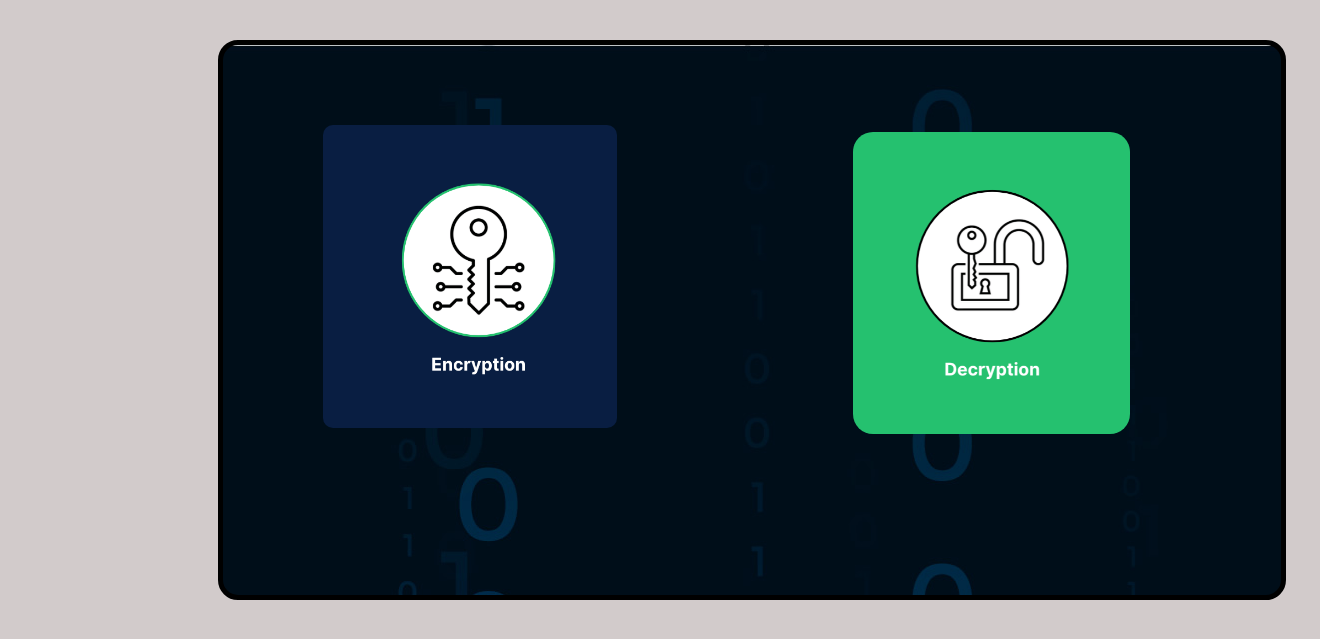
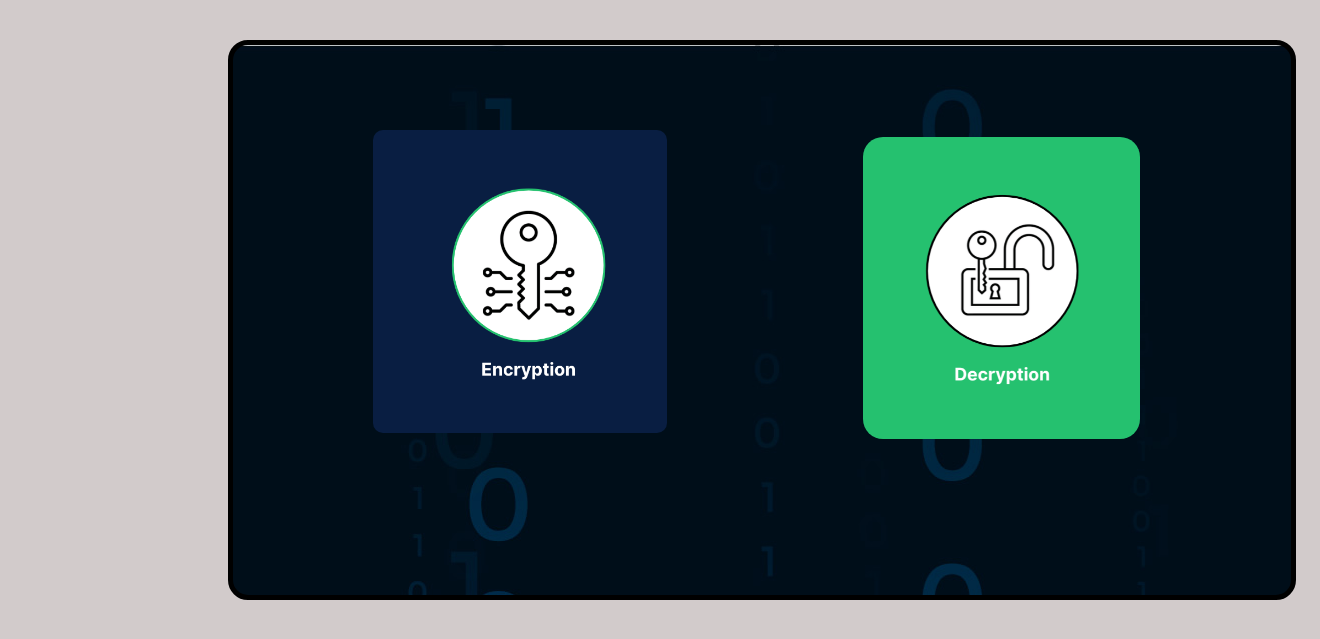
Before and after one commit to Thanush-07/Secureption-, a Flask app: page / in a window 1320 px wide. Shown: the part 106-745 px from the top of the page. Run offline with Flask 3, Linux system fonts and the light colour scheme.

Commit message:
stylesheet updated

```diff
--- a/static/style.css
+++ b/static/style.css
@@ -52,7 +52,7 @@
      height: 550px;
      width:28cm;
     position: relative;
-    margin-left:210px;
+    margin-left:220px;
    border: 5px;
 
    border-radius: 20px;
@@ -68,8 +68,9 @@
     position: relative;
     left: 100px;
     top: 70px;
-    margin-top: 10px;
+    margin-top: 15px;
     border-radius: 20px;
+    margin-left: 40px;
     border: 15px;
 
     border-radius: 10px;
@@ -88,3 +89,8 @@
 #img2:hover{
     border-color: azure;
 }
+#btn1{
+    border: 10px;
+    background-color: aquamarine;
+    margin-top: 100px;
+}
```
